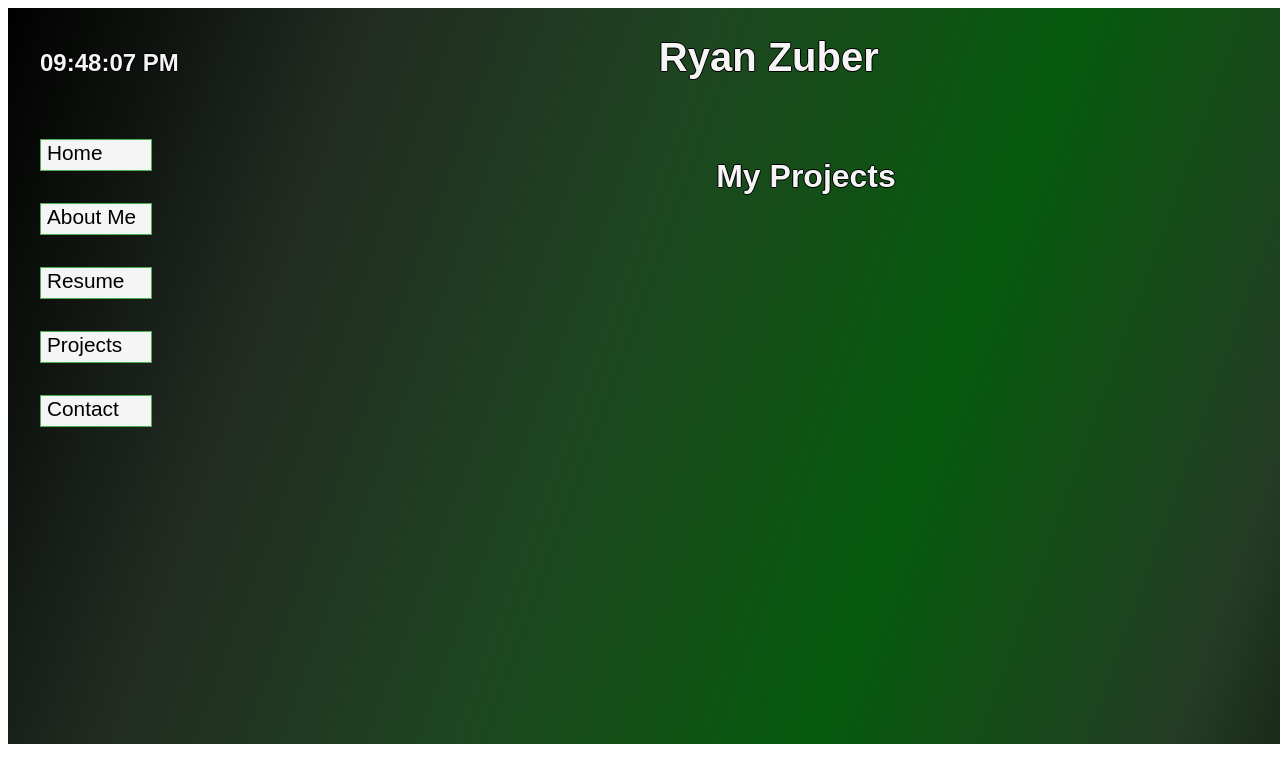
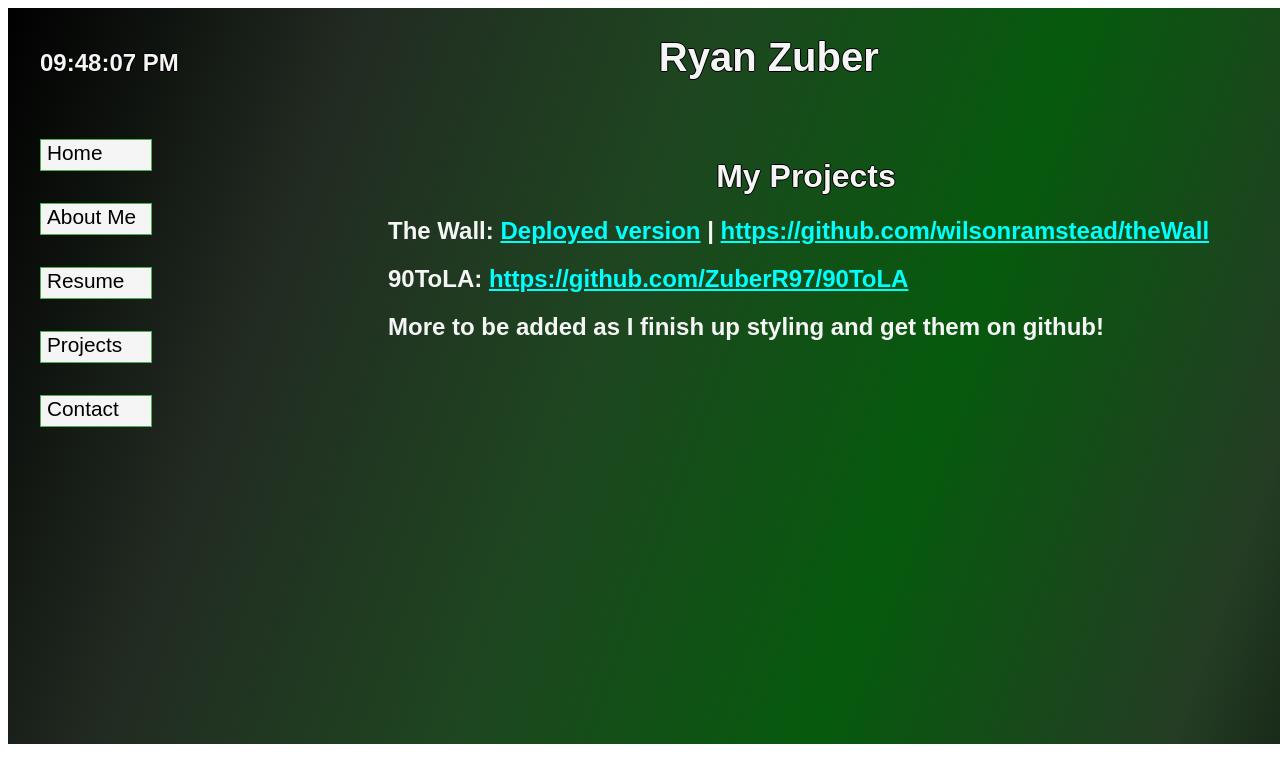
Before and after one commit to ZuberR97/Personal_Website, an Angular app: page /projects in a window 1280 px wide. Shown: the top 782 px of the page. Built offline with nearby package versions, Linux system fonts and the light colour scheme.

Commit message:
projects added, some final touches

```diff
--- a/src/app/projects/projects.component.css
+++ b/src/app/projects/projects.component.css
@@ -3,3 +3,7 @@
     text-shadow: -1px 0 black, 0 1px black, 1px 0 black, 0 -1px black;
     text-align: center;
 }
+
+a {
+    color: cyan;
+}
--- a/src/app/projects/projects.component.html
+++ b/src/app/projects/projects.component.html
@@ -1 +1,4 @@
 <h1 class="header">My Projects</h1>
+<h2>The Wall: <a href="http://54.213.156.218">Deployed version</a> | <a href="https://github.com/wilsonramstead/theWall">https://github.com/wilsonramstead/theWall</a></h2>
+<h2>90ToLA: <a href="https://github.com/ZuberR97/90ToLA">https://github.com/ZuberR97/90ToLA</a></h2>
+<h2>More to be added as I finish up styling and get them on github!</h2>
```
